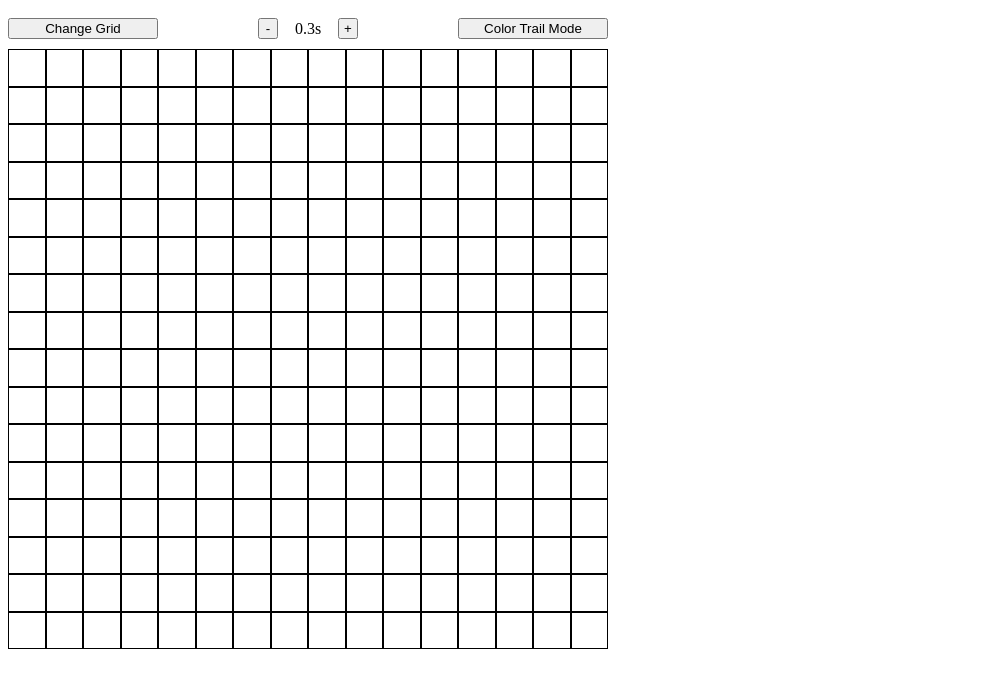
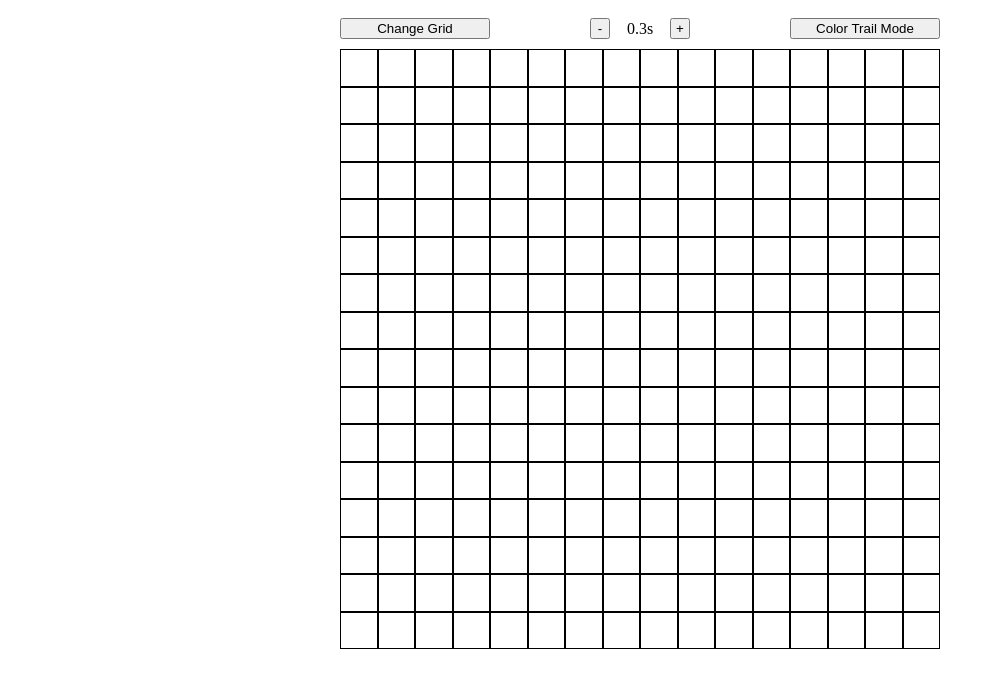
Before and after one commit to raffycastlee/etch-a-sketch, a plain HTML site: page index.html in a window 1280 px wide. Shown: the whole page, without its empty margins (0-995 px from the left). Drawn offline with Linux system fonts and the light colour scheme.

Commit message:
Updates readme, centers UI.

```diff
--- a/index.html
+++ b/index.html
@@ -6,7 +6,7 @@
   <meta name="viewport" content="width=device-width, initial-scale=1.0">
   <link rel="stylesheet" href="styles.css">
   <script src="script.js" defer></script>
-  <title>Document</title>
+  <title>etch-a-sketch!</title>
 </head>
 
 <body>
--- a/styles.css
+++ b/styles.css
@@ -1,6 +1,10 @@
 *:not(title, head) {
   display: flex;
   flex-grow: 1;
+}
+
+body {
+  justify-content: center;
 }
 
 span {
```
Also changed, not shown: script.js (+0 -7 lines), 2 other files.
